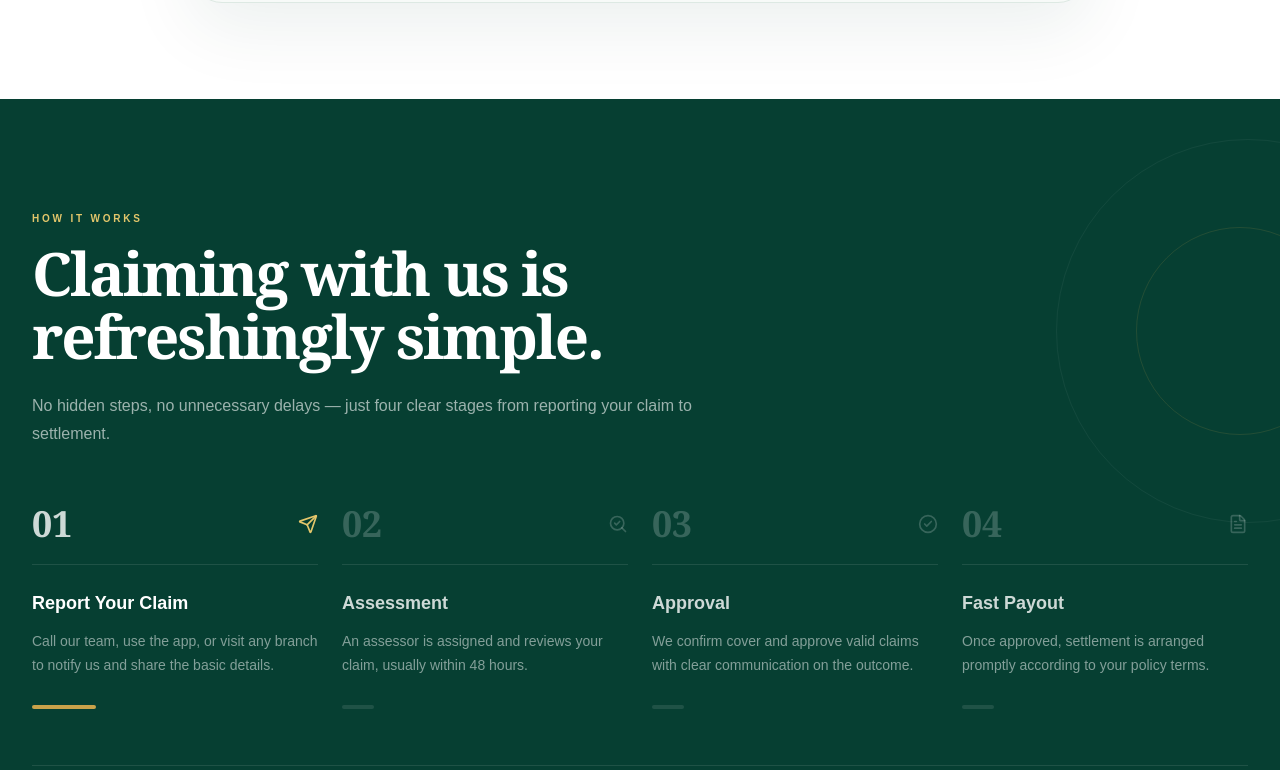
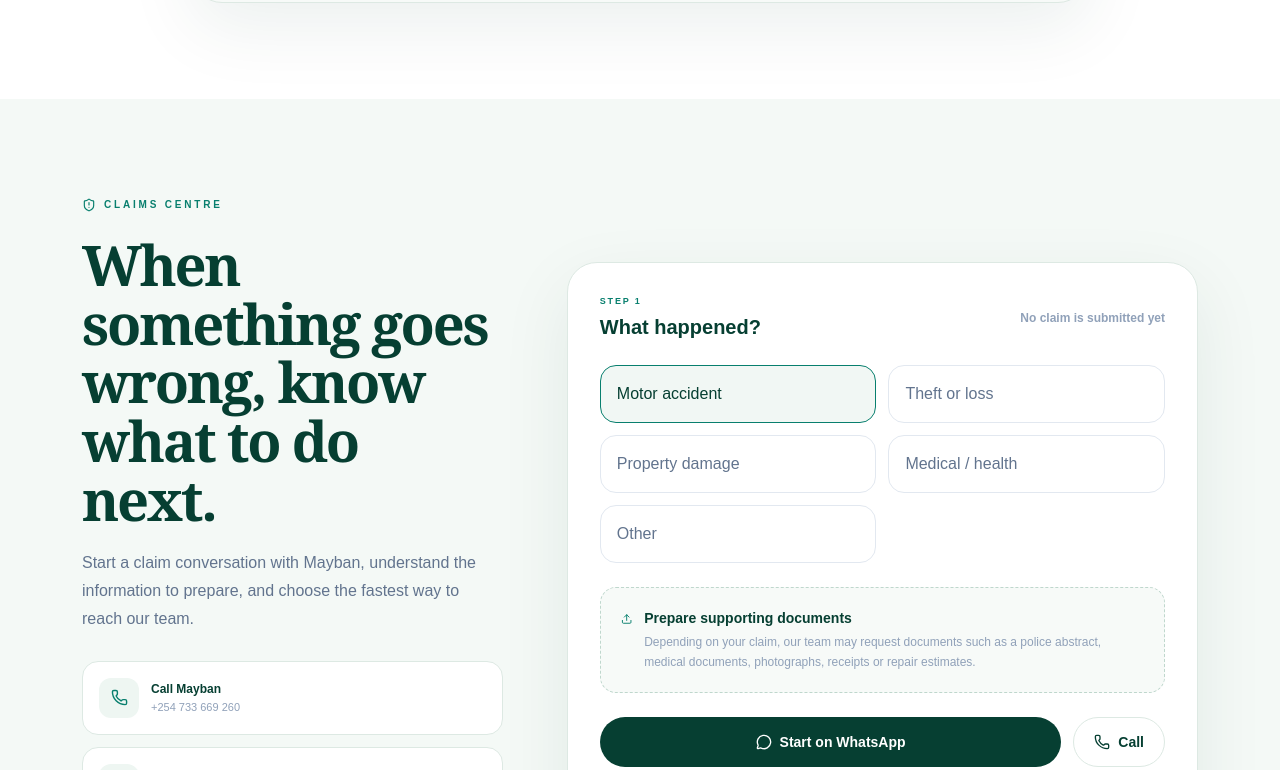
Before and after one commit to EugeneCodes254/mayban-insurance, a Next.js app: page / in a window 1280 px wide. Shown: the part 7030-7800 px from the top of the page. Built offline with nearby package versions, Linux system fonts and the light colour scheme.

Commit message:
Integrate claims centre into homepage

```diff
--- a/src/app/page.tsx
+++ b/src/app/page.tsx
@@ -7,6 +7,7 @@
 import { Products } from "@/components/Products";
 import { PremiumCalculator } from "@/components/PremiumCalculator";
 import { MotorInsuranceJourney } from "@/components/MotorInsuranceJourney";
+import { ClaimsCentre } from "@/components/ClaimsCentre";
 import { ClaimsProcess } from "@/components/ClaimsProcess";
 import { Testimonials } from "@/components/Testimonials";
 import { FAQ } from "@/components/FAQ";
@@ -23,25 +24,14 @@
   "url": "https://maybaninsurance.com",
   "telephone": "+254733669260",
   "email": "info@maybaninsurance.com",
-  "address": {
-    "@type": "PostalAddress",
-    "streetAddress": "Ndovu Close, Ndovu Road, Karen",
-    "addressLocality": "Nairobi",
-    "addressCountry": "KE"
-  },
-  "areaServed": {
-    "@type": "Country",
-    "name": "Kenya"
-  }
+  "address": { "@type": "PostalAddress", "streetAddress": "Ndovu Close, Ndovu Road, Karen", "addressLocality": "Nairobi", "addressCountry": "KE" },
+  "areaServed": { "@type": "Country", "name": "Kenya" }
 };
 
 export default function Home() {
   return (
     <>
-      <script
-        type="application/ld+json"
-        dangerouslySetInnerHTML={{ __html: JSON.stringify(organizationSchema) }}
-      />
+      <script dangerouslySetInnerHTML={{ __html: JSON.stringify(organizationSchema) }} />
       <Navbar />
       <main>
         <Hero />
@@ -52,6 +42,7 @@
         <Products />
         <PremiumCalculator />
         <MotorInsuranceJourney />
+        <ClaimsCentre />
         <ClaimsProcess />
         <Testimonials />
         <FAQ />
```
